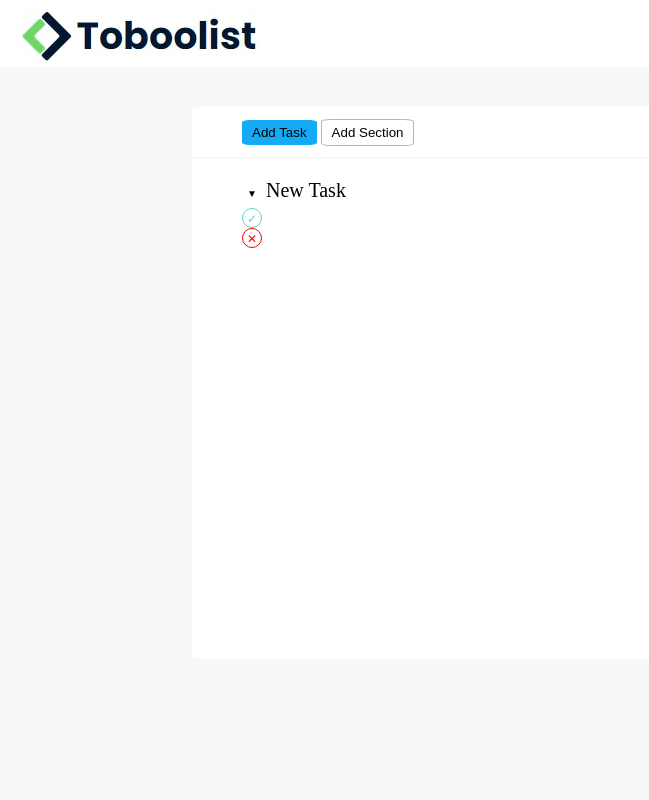
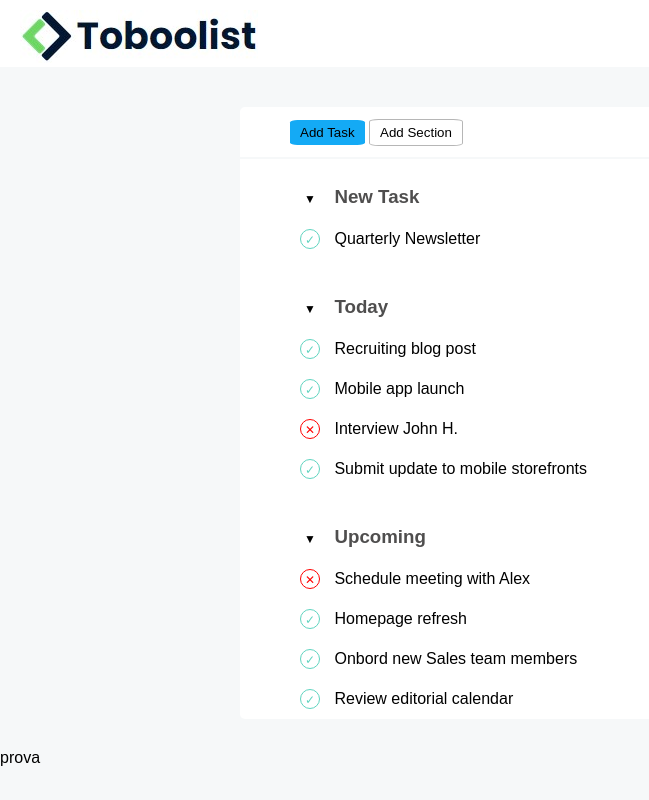
Before and after one commit to AndreaGiacometti/html-css-toboolist, a plain HTML site: page index.html in a window 1280 px wide. Shown: the whole page, without its empty margins (0-649 px from the left). Drawn offline with Linux system fonts and the light colour scheme.

Commit message:
ADD css and index, FIXED nested lists, FIXED css style

```diff
--- a/css/style.css
+++ b/css/style.css
@@ -8,6 +8,7 @@
 
 body {
     background-color: rgb(246, 248, 249);
+    font-family: Arial, Helvetica, sans-serif
 }
 
 /* HEADER STYLE */
@@ -22,7 +23,7 @@ body {
     align-items: center;
     background-color: rgb(255, 255, 255);
     margin: 40px auto 0px;
-    width: 70%;
+    max-width: 800px;
     border-radius: 5px 0px 0px 0px;
     height: 50px;
     padding-left: 50px;
@@ -48,47 +49,48 @@ body {
 .list-container {
     background-color: rgb(255, 255, 255);
     margin: 2px auto;
-    width: 70%;
+    max-width: 800px;;
     border-radius: 0px 0px 0px 5px;
     padding: 20px 0px 0px 50px;
-    height: 500px;
 }
 
-ul li{
-    background-color: transparent;
+.list-container > * {
+    vertical-align: middle;
 }
 
-  .arrow-container {
+.list-container span{
+  display: inline-block;
   width: 20px;
   height: 20px;
+  font-size: 12px;
+  font-weight: lighter;
+  background-color: transparent;
   text-align: center;
-    font-size: 10px;
-    display: inline-block;
+  line-height: 20px;
+  margin: 10px;
 }
 
-.circle-container {
-    width: 20px;
-    height: 20px;
-    border: solid thin;
+.circle-v {
+  color: rgb(96, 212, 192);
+  border: solid 1px rgb(96, 212, 192);
   border-radius: 50%;
-    text-align: center;
-    display: inline-block;
 }
 
-  .circle-content {
-    font-size: 12px;
+.circle-x {
+  color: red;
+  border: solid 1px red;
+  border-radius: 50%;
 }
 
-  .v {
-    color: rgb(96, 212, 192);
-    border-color: rgb(96, 212, 192);
+h3{
+  display: inline-block;
+  color: rgb(79, 78, 78);
 }
 
-  .x {
-    border-color: red;
-    color: red;
+.list-card{
+  margin-bottom: 30px;
 }
 
-  .item-title {
-    font-size: 20px;
+.etiquette {
+
 }
--- a/index.html
+++ b/index.html
@@ -19,33 +19,79 @@
                 <button class="task-button">Add Task</button>
                 <button class="section-button">Add Section</button>
             </div>
-
         </div>
 
+        <!-- Container to frame to-do-list -->
         <div class="list-container">
-            <!-- div class list-container to frame to-do-list -->
-            <ul>
-                <li>
-                   <div class="arrow-container">&#x25BC;</div>
-                   <span class="item-title">New Task</span>
-                </li>
+            <div class="list-card">
+                <ul>
+                    <li>
+                       <span>&#x25BC;</span>
+                       <h3>New Task</h3>
+                        <ul>
+                            <li>
+                                <span class="circle-v">&#10003;</span>
+                                Quarterly Newsletter
+                            </li>
+                        </ul>
+                    </li>
+                 </ul>
+            </div>
+            <div class="list-card">
+                <ul>
+                    <li>
+                       <span>&#x25BC;</span>
+                       <h3>Today</h3>
+                        <ul>
+                            <li>
+                                <span class="circle-v">&#10003;</span>
+                                Recruiting blog post
+                            </li>
+                            <li>
+                                <span class="circle-v">&#10003;</span>
+                                Mobile app launch
+                            </li>
+                            <li>
+                                <span class="circle-x">&#10005;</span>
+                                Interview John H.
+                            </li>
+                            <li>
+                                <span class="circle-v">&#10003;</span>
+                                Submit update to mobile storefronts
+                            </li>
+                        </ul>
+                    </li>
+                </ul>
+            </div>
+            <div class="list-card">
+                <ul>
+                   <li>
+                      <span>&#x25BC;</span>
+                      <h3>Upcoming</h3>
+                       <ul>
+                           <li>
+                               <span class="circle-x">&#10005;</span>
+                               Schedule meeting with Alex
+                           </li>
+                           <li>
+                               <span class="circle-v">&#10003;</span>
+                               Homepage refresh
+                           </li>
+                           <li>
+                               <span class="circle-v">&#10003;</span>
+                               Onbord new Sales team members
+                           </li>
+                           <li>
+                               <span class="circle-v">&#10003;</span>
+                               Review editorial calendar
+                           </li>
+                       </ul>
+                   </li>
+                </ul>
+            </div>
+        </div>
 
-                <li>
-                    <div class="circle-container v">
-                        <span class="circle-content v">&#10003;</span>
-                    </div>
-                </li>
-
-                <li>
-                    <div class="circle-container x">
-                        <span class="circle-content x">&#10005;</span>
-                    </div>
-                </li>
-
-             </ul>
-                <!-- &#10005; -->
-
-        </div>
+        <span class="etiquette">prova</span>
     </main>
 </body>
 </html>
```
Lines whose indentation alone changed are shown as unchanged.
